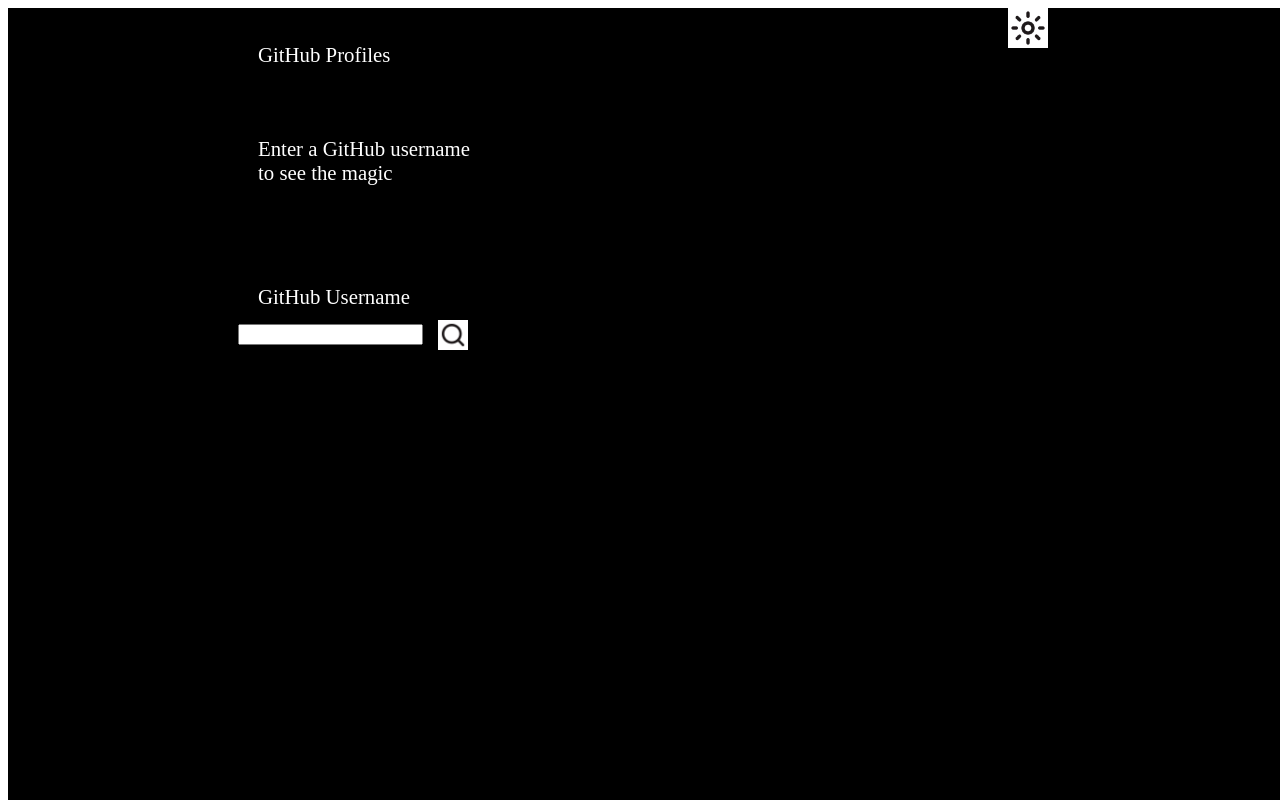
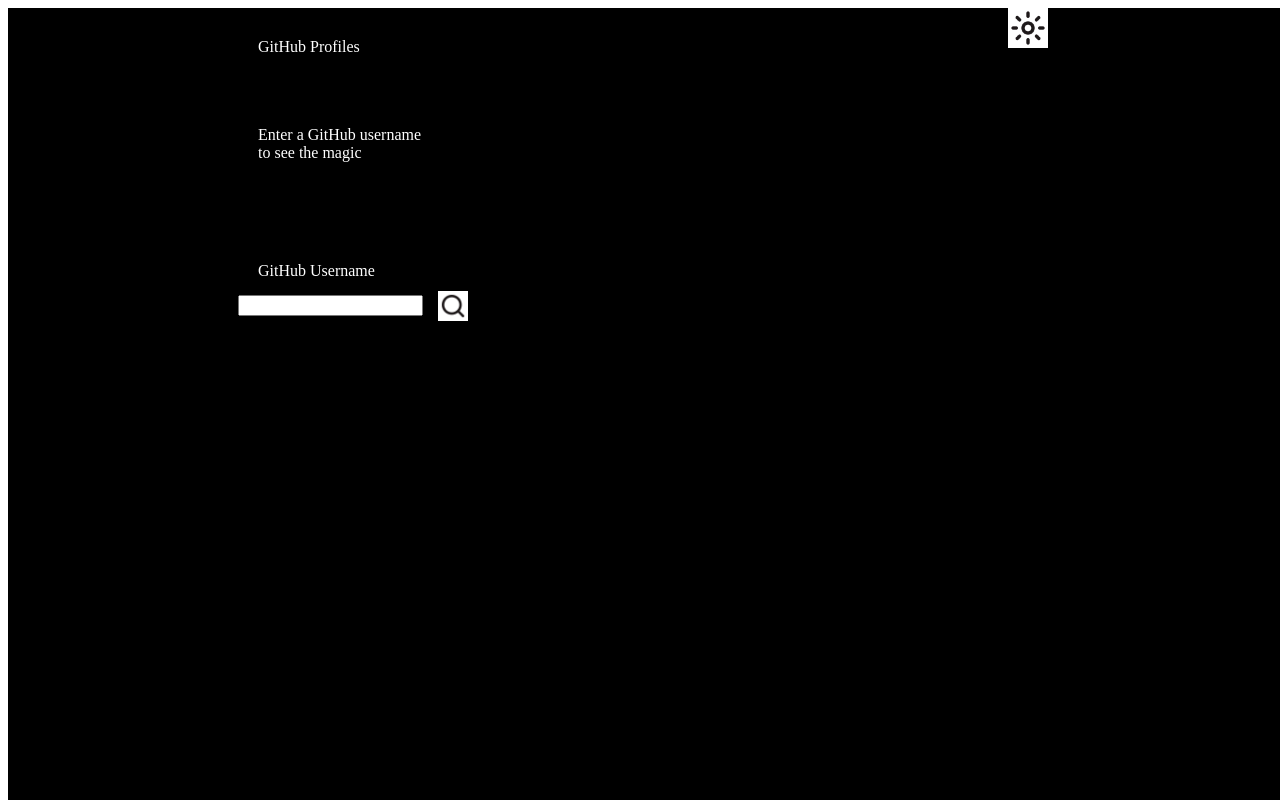
Before and after one commit to startapprogress/webpackreactredux, a React (Create React App) app: page /sun in a window 1280 px wide. Shown: the top 800 px of the page. Built offline with nearby package versions, Linux system fonts and the light colour scheme.

Commit message:
first commit

```diff
--- a/src/components/Sun.css
+++ b/src/components/Sun.css
@@ -30,7 +30,6 @@
 }
 .GitHubStyle{
     color: white;
-    font-size: 1.3em;
 }
 .GitHub{
     margin-left: 250px;
@@ -39,11 +38,11 @@
 }
 .oneStyle{
     color: white;
-    font-size: 1.3em;
+
 }
 .EnterStyle{
     color: white;
-    font-size: 1.3em;
+
 }
 
 .input {
```
